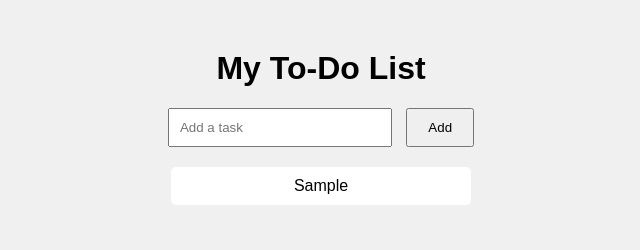
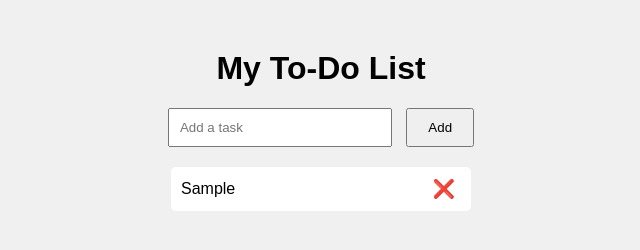
Before and after one commit to kavya12345678901/mine, a plain HTML site: page index.html in a window 1280 px wide. Both pictures are taken after typing "Sample" into the empty fields and a click on the button "Add". Shown: the whole page, without its empty margins (319-959 px from the left). Drawn offline with Linux system fonts and the light colour scheme.

Commit message:
Update index.html

```diff
--- a/index.html
+++ b/index.html
@@ -29,6 +29,16 @@
       padding: 10px;
       margin-bottom: 10px;
       border-radius: 5px;
+      display: flex;
+      justify-content: space-between;
+      align-items: center;
+    }
+    .deleteBtn {
+      background: none;
+      border: none;
+      font-size: 18px;
+      cursor: pointer;
+      color: red;
     }
   </style>
 </head>
@@ -47,7 +57,20 @@
 
       if (taskText !== "") {
         const listItem = document.createElement("li");
-        listItem.textContent = taskText;
+
+        const taskSpan = document.createElement("span");
+        taskSpan.textContent = taskText;
+
+        const deleteBtn = document.createElement("button");
+        deleteBtn.textContent = "❌";
+        deleteBtn.className = "deleteBtn";
+        deleteBtn.onclick = function () {
+          listItem.remove();
+        };
+
+        listItem.appendChild(taskSpan);
+        listItem.appendChild(deleteBtn);
+
         document.getElementById("taskList").appendChild(listItem);
         taskInput.value = "";
       }
```
